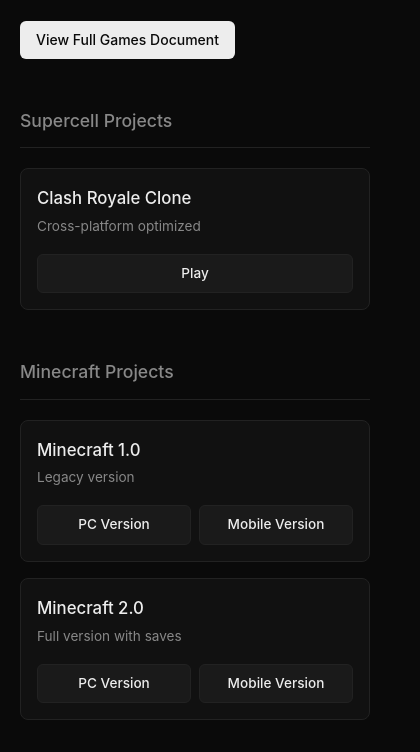
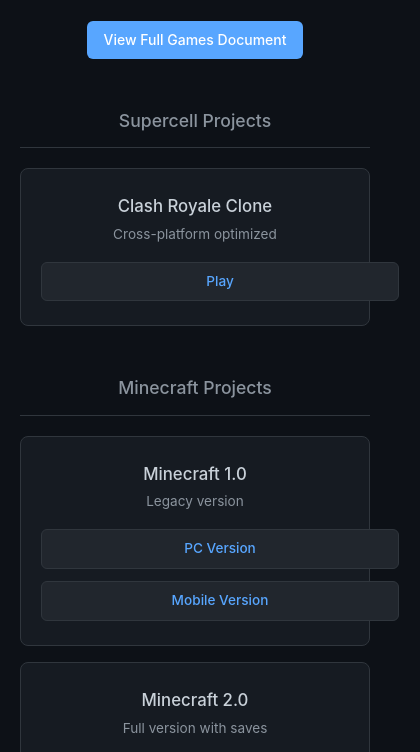
Before and after one commit to andrewzyf/mygames, a plain HTML site: page index.html in a window 390 px wide. Shown: the part 205-957 px from the top of the page, 420 px wide, since content can reach past the window. Drawn offline with Linux system fonts and the light colour scheme.

Commit message:
Change theme to blue-black and adjust styles
Updated styles to implement a new blue-black theme, adjusted padding, alignment, and responsiveness for various elements.

```diff
--- a/index.html
+++ b/index.html
@@ -6,16 +6,16 @@
     <title>Andrew's Game Portfolio</title>
     <style>
         :root {
-            /* Minimalist Dark Theme */
-            --bg-color: #0a0a0a;
-            --card-bg: #111111;
-            --text-main: #ededed;
-            --text-muted: #888888;
-            --border-color: #222222;
-            --border-hover: #333333;
-            --btn-bg: #1a1a1a;
-            --btn-hover: #2a2a2a;
-            --accent: #ededed;
+            /* Blue-Black Theme */
+            --bg-color: #0d1117;
+            --card-bg: #161b22;
+            --text-main: #c9d1d9;
+            --text-muted: #8b949e;
+            --border-color: #30363d;
+            --border-hover: #8b949e;
+            --btn-bg: #21262d;
+            --btn-hover: #30363d;
+            --accent: #58a6ff;
         }
 
         body {
@@ -32,6 +32,7 @@
             max-width: 720px;
             margin: 0 auto;
             padding: 60px 24px;
+            text-align: center;
         }
 
         header {
@@ -55,8 +56,8 @@
         .doc-link {
             display: inline-block;
             padding: 8px 16px;
-            background-color: var(--text-main);
-            color: var(--bg-color);
+            background-color: var(--accent);
+            color: #ffffff;
             text-decoration: none;
             border-radius: 6px;
             font-size: 0.875rem;
@@ -91,10 +92,12 @@
             background-color: var(--card-bg);
             border: 1px solid var(--border-color);
             border-radius: 8px;
-            padding: 20px;
+            padding: 24px 20px;
             display: flex;
-            justify-content: space-between;
+            flex-direction: column;
+            justify-content: center;
             align-items: center;
+            gap: 16px;
             transition: border-color 0.2s ease;
         }
 
@@ -105,6 +108,7 @@
         .project-info {
             display: flex;
             flex-direction: column;
+            align-items: center;
             gap: 4px;
         }
 
@@ -121,17 +125,19 @@
 
         .btn-group {
             display: flex;
-            gap: 8px;
+            justify-content: center;
+            gap: 12px;
             flex-shrink: 0;
+            width: 100%;
         }
 
         .btn {
             display: inline-flex;
             align-items: center;
             justify-content: center;
-            padding: 8px 16px;
+            padding: 8px 24px;
             background-color: var(--btn-bg);
-            color: var(--text-main);
+            color: var(--accent);
             border: 1px solid var(--border-color);
             border-radius: 6px;
             font-size: 0.85rem;
@@ -143,14 +149,14 @@
 
         .btn:hover {
             background-color: var(--btn-hover);
-            border-color: #444;
+            border-color: var(--border-hover);
         }
 
         footer {
             margin-top: 64px;
             border-top: 1px solid var(--border-color);
             padding-top: 32px;
-            text-align: left;
+            text-align: center;
         }
 
         /* Mobile Responsiveness */
@@ -158,19 +164,11 @@
             .container {
                 padding: 40px 20px;
             }
-            .project-item {
+            .btn-group {
                 flex-direction: column;
-                align-items: flex-start;
-                gap: 16px;
-                padding: 16px;
             }
-            .btn-group {
+            .btn {
                 width: 100%;
-                display: grid;
-                grid-template-columns: 1fr 1fr;
-            }
-            .btn-single {
-                grid-column: span 2;
             }
         }
     </style>
```
